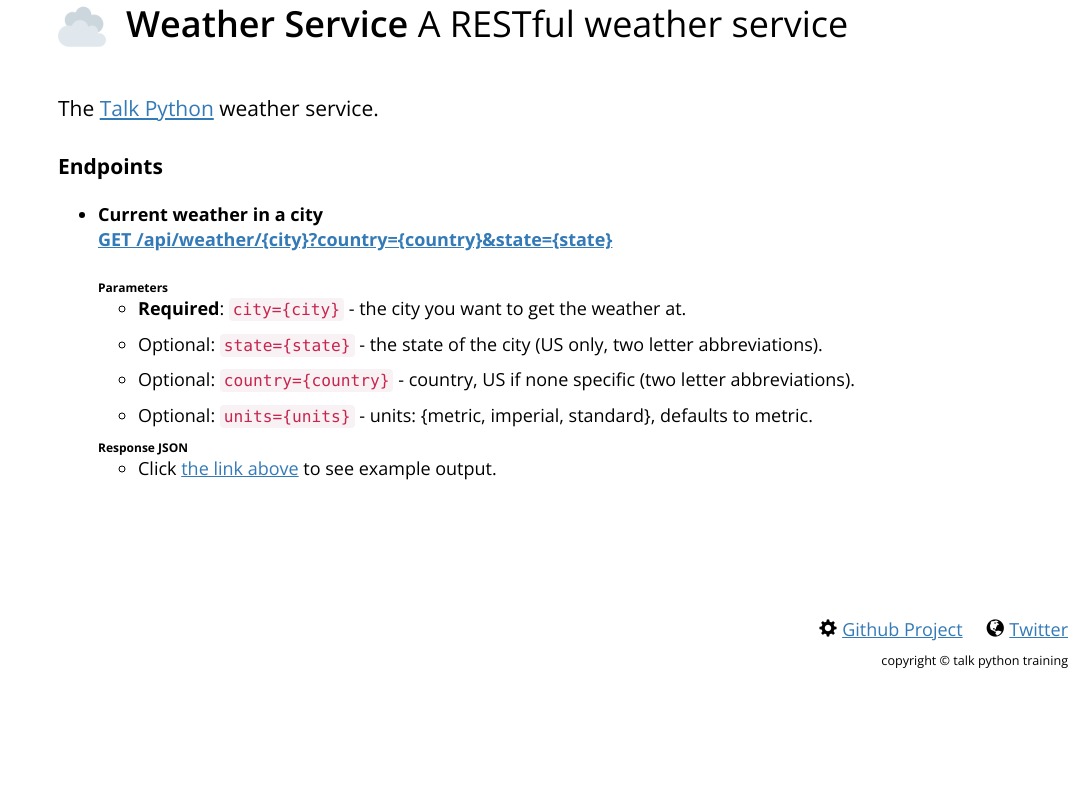
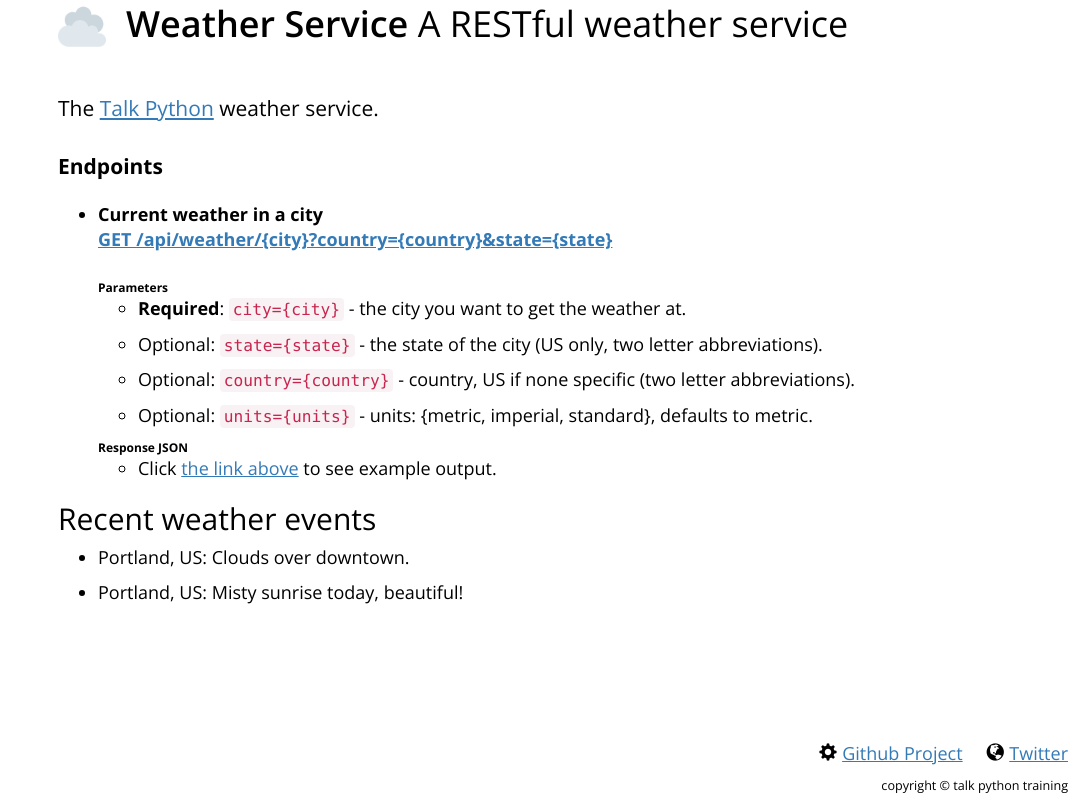
Before and after one commit to 5uh417/fastapi-project, a FastAPI app: page / in a window 1280 px wide. Shown: the part 41-836 px from the top of the page, without its empty margins (207-1280 px from the left). Before the commit the page ends 709 px from the top, so only its background shows below. Run offline with FastAPI, Linux system fonts and the light colour scheme; some libraries are stand-ins or nearby versions.

Commit message:
async views and template

```diff
--- a/templates/home/index.html
+++ b/templates/home/index.html
@@ -17,9 +17,8 @@
 <ul>
     <li>
         <strong>Current weather in a city</strong><br>
-            <a href="/api/weather/portland?state=OR&country=US&units=imperial"
-               target="_blank"
-            ><strong>GET /api/weather/{city}?country={country}&state={state}</strong></a><br>
+        <a href="/api/weather/portland?state=OR&country=US&units=imperial" target="_blank"><strong>GET
+                /api/weather/{city}?country={country}&state={state}</strong></a><br>
         <br>
         <div style="font-size: 12px;">
             <strong>Parameters</strong>
@@ -38,9 +37,8 @@
 
             <strong>Response JSON</strong>
             <ul>
-                    <li>Click <a href="/api/weather/portland?state=OR&country=US&units=imperial"
-                                 target="_blank"
-                    >the link above</a> to see example output.
+                <li>Click <a href="/api/weather/portland?state=OR&country=US&units=imperial" target="_blank">the link
+                        above</a> to see example output.
                 </li>
             </ul>
         </div>
@@ -48,6 +46,17 @@
 </ul>
 </p>
 
+{% if events %}
+<div>
+    <h2>Recent weather events</h2>
+    <ul>
+        {% for e in events %}
+        <li> {{ e.location.city }}, {{ e.location.country }}: {{ e.description }}</li>
+        {% endfor %}
+    </ul>
+</div>
+{% endif %}
+
 </div>
 
 {% endblock %}
--- a/views/home.py
+++ b/views/home.py
@@ -1,16 +1,21 @@
 from starlette.templating import Jinja2Templates
 from starlette.requests import Request
 import fastapi
+
+from services import report_service
 
 templates = Jinja2Templates("templates")
 router = fastapi.APIRouter()
 
 
 @router.get("/", include_in_schema=False)
-def index(request: Request):
-    return templates.TemplateResponse("home/index.html", {"request": request})
+async def index(request: Request):
+    events = await report_service.get_reports()
+    data = {"request": request, "events": events}
+
+    return templates.TemplateResponse("home/index.html", data)
 
 
-@router.get("/favicon.ico")
+@router.get("/favicon.ico", include_in_schema=False)
 def favicon():
     return fastapi.responses.RedirectResponse(url="/static/img/favicon.ico")
```
Lines whose indentation alone changed are shown as unchanged.
